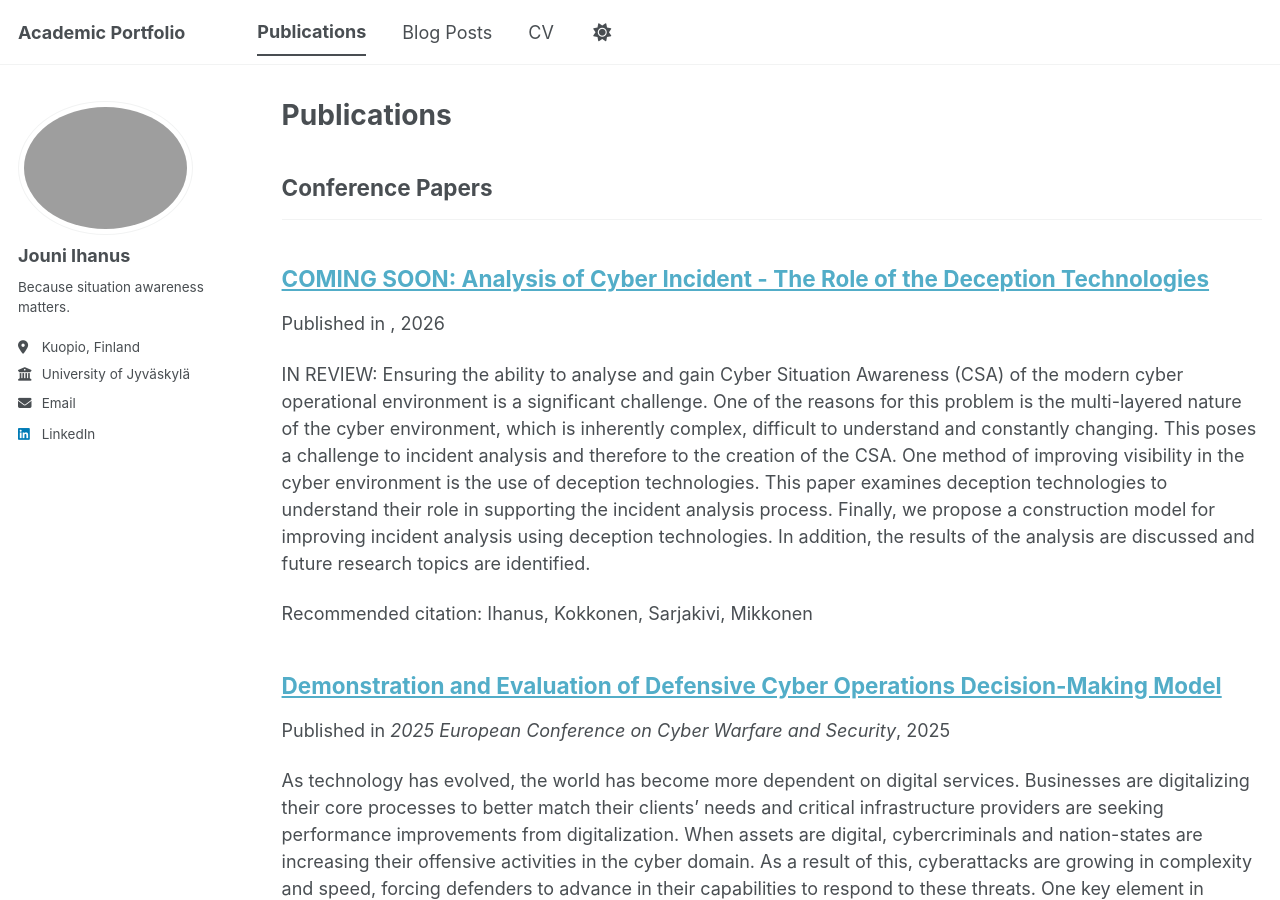
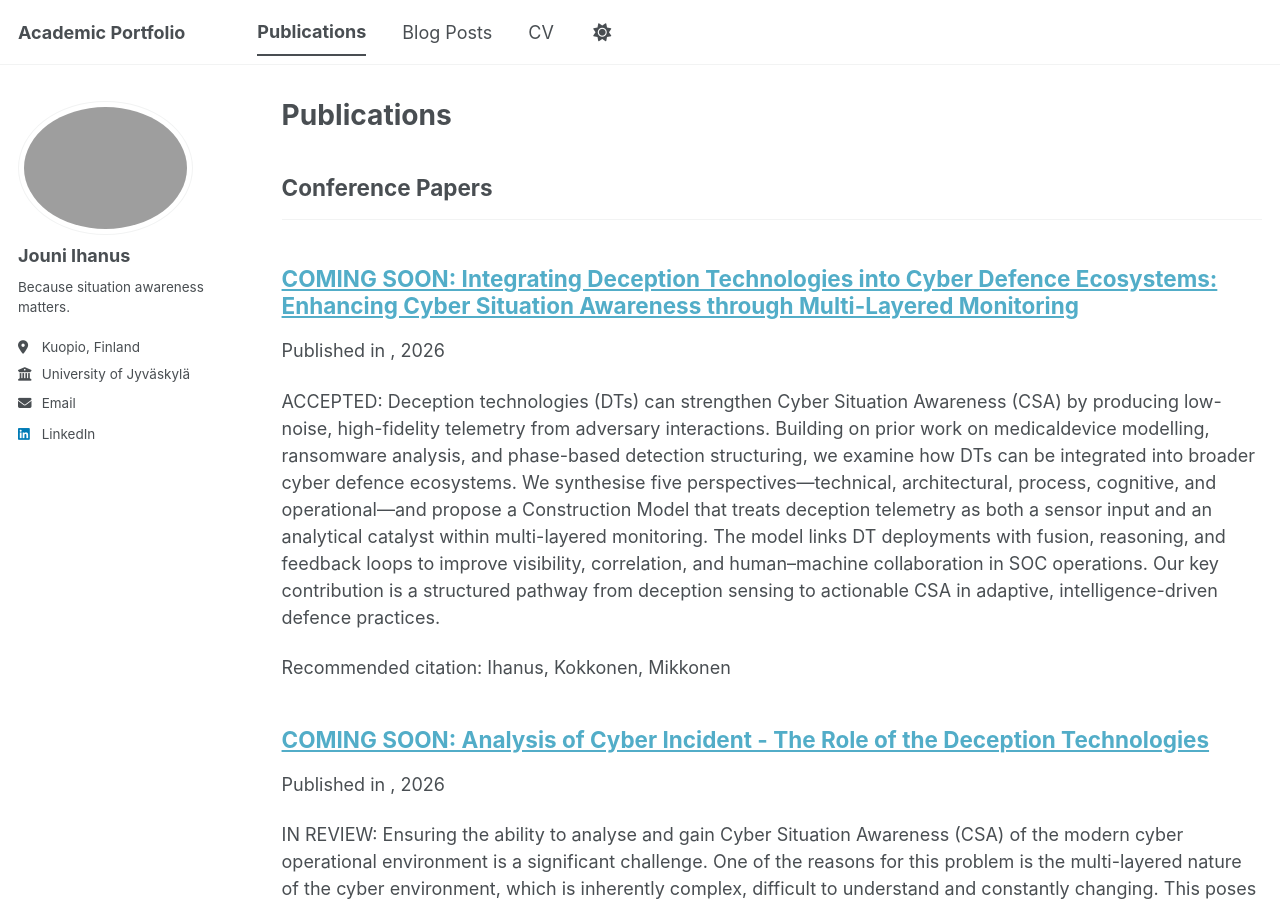
Before and after one commit to WNemesisW/WNemesisW.github.io, a Jekyll site: the page built from _pages/publications.html, in a window 1280 px wide and 900 px high. Built offline with Jekyll 4.4.1, drawn with Linux system fonts in a browser that asks for light colours; a script bundle is joined from its source files by our own code; library files that are not in the unit come from our copies; a file with an impossible date is left out.

Commit message:
Update 2026-01-01-Integrating Deception Technologies into Cyber Defence Ecosystems - Enhancing Cyber Situation Awareness through Multi-Layered Monitoring.md

```diff
--- a/_publications/2026-01-01-Integrating Deception Technologies into Cyber Defence Ecosystems - Enhancing Cyber Situation Awareness through Multi-Layered Monitoring.md
+++ b/_publications/2026-01-01-Integrating Deception Technologies into Cyber Defence Ecosystems - Enhancing Cyber Situation Awareness through Multi-Layered Monitoring.md
@@ -3,8 +3,8 @@ title: "COMING SOON: Integrating Deception Technologies into Cyber Defence Ecosy
 collection: publications
 category: conferences
 permalink: /publication/2026-12-01-Integrating Deception Technologies into Cyber Defence Ecosystems - Enhancing Cyber Situation Awareness through Multi-Layered Monitoring
-excerpt: 'ACCEPTED: Deception technologies (DTs) can strengthen Cyber Situation Awareness (CSA) by producing low-noise, high-fidelity telemetry from adversary interactions. Building on prior work on medicaldevice modelling, ransomware analysis, and phase-based detection structuring, we examine how DTs can be integrated into broader cyber defence ecosystems. We synthesise five perspectives—technical, architectural, process, cognitive, and operational—and propose a Construction Model that treats deception telemetry as both a sensor input and an analytical catalyst within multi-layered monitoring. The model links DT deployments with fusion, reasoning, and feedback loops to improve visibility, correlation, and human–machine collaboration in SOC operations. Our key contribution is a structured pathway from deception sensing to actionable CSA in adaptive, intelligence-driven defence practices.'
-date: #
+excerpt: "ACCEPTED: Deception technologies (DTs) can strengthen Cyber Situation Awareness (CSA) by producing low-noise, high-fidelity telemetry from adversary interactions. Building on prior work on medicaldevice modelling, ransomware analysis, and phase-based detection structuring, we examine how DTs can be integrated into broader cyber defence ecosystems. We synthesise five perspectives—technical, architectural, process, cognitive, and operational—and propose a Construction Model that treats deception telemetry as both a sensor input and an analytical catalyst within multi-layered monitoring. The model links DT deployments with fusion, reasoning, and feedback loops to improve visibility, correlation, and human–machine collaboration in SOC operations. Our key contribution is a structured pathway from deception sensing to actionable CSA in adaptive, intelligence-driven defence practices."
+date: 2026-01-01
 venue: #
 paperurl: #
 citation: 'Ihanus, Kokkonen, Mikkonen'
```
